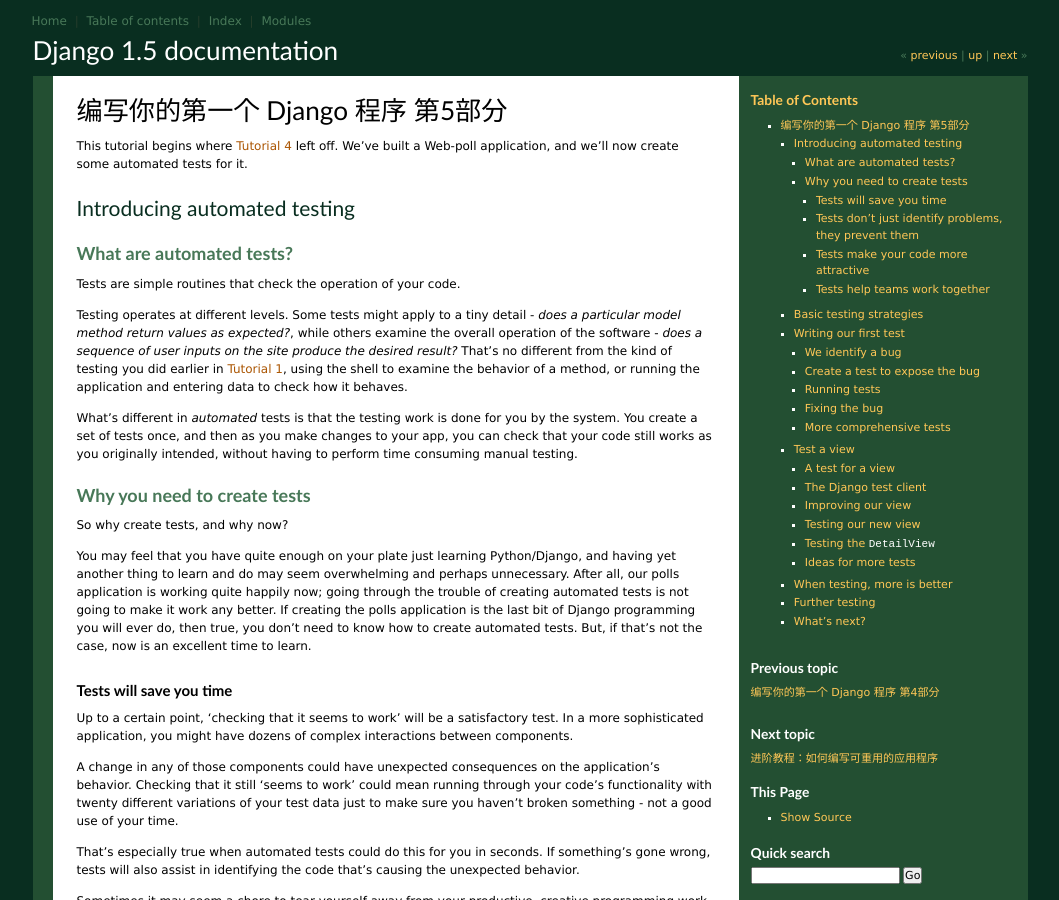
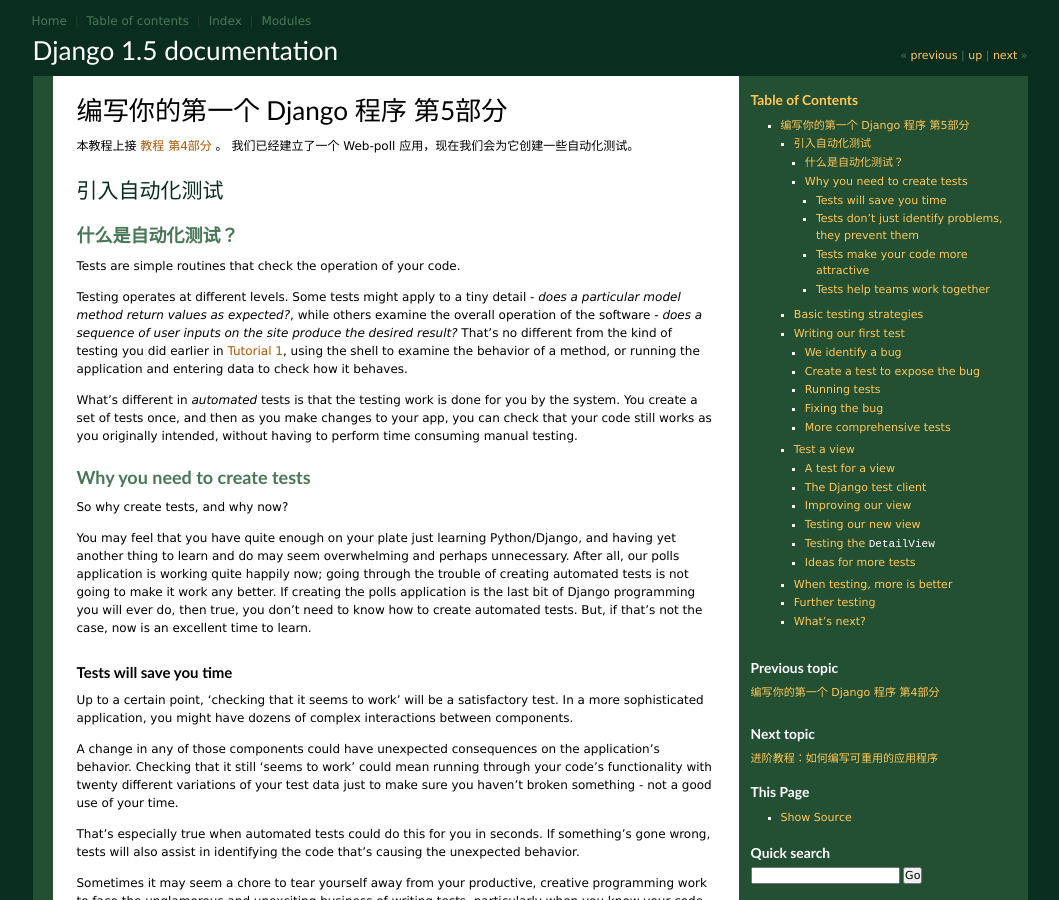
Before and after one commit to yourtion/Django-Chinese-Docs, a Sphinx documentation site: the page built from docs/intro/tutorial05.txt, in a window 1280 px wide and 900 px high. Shown: the whole window, without its empty margins (110-1169 px from the left). Built offline with Sphinx 7.4.7, drawn with Linux system fonts in a browser that asks for light colours.

Commit message:
开始翻译第5部分

```diff
--- a/docs/intro/tutorial05.txt
+++ b/docs/intro/tutorial05.txt
@@ -2,14 +2,13 @@
 编写你的第一个 Django 程序 第5部分
 =====================================
 
-This tutorial begins where :doc:`Tutorial 4 </intro/tutorial04>` left off.
-We've built a Web-poll application, and we'll now create some automated tests
-for it.
+本教程上接 :doc:`教程 第4部分 </intro/tutorial04>`  。
+我们已经建立了一个 Web-poll 应用，现在我们会为它创建一些自动化测试。
 
-Introducing automated testing
+引入自动化测试
 =============================
 
-What are automated tests?
+什么是自动化测试？
 -------------------------
 
 Tests are simple routines that check the operation of your code.
```
